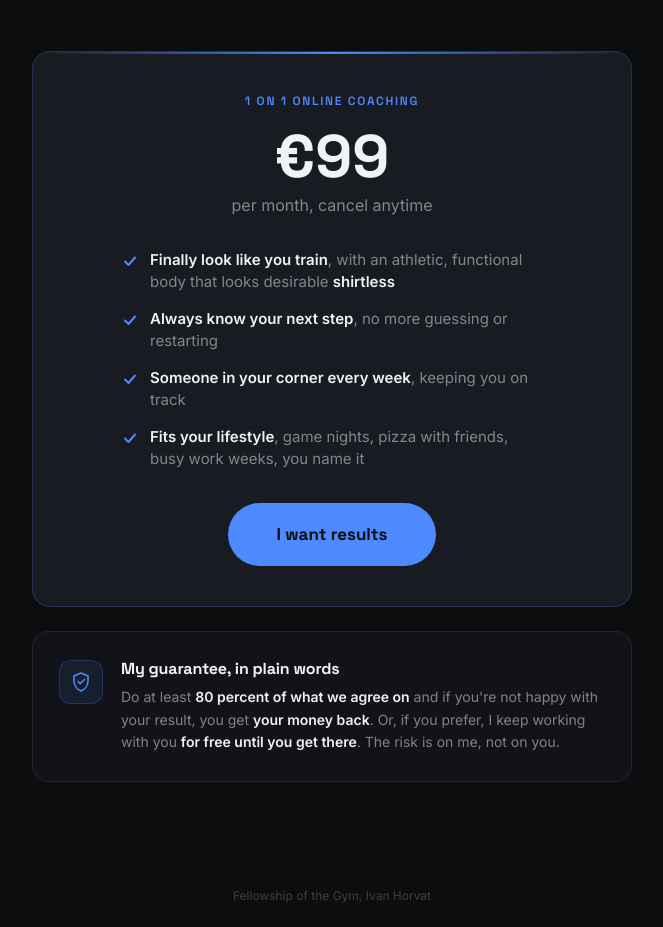
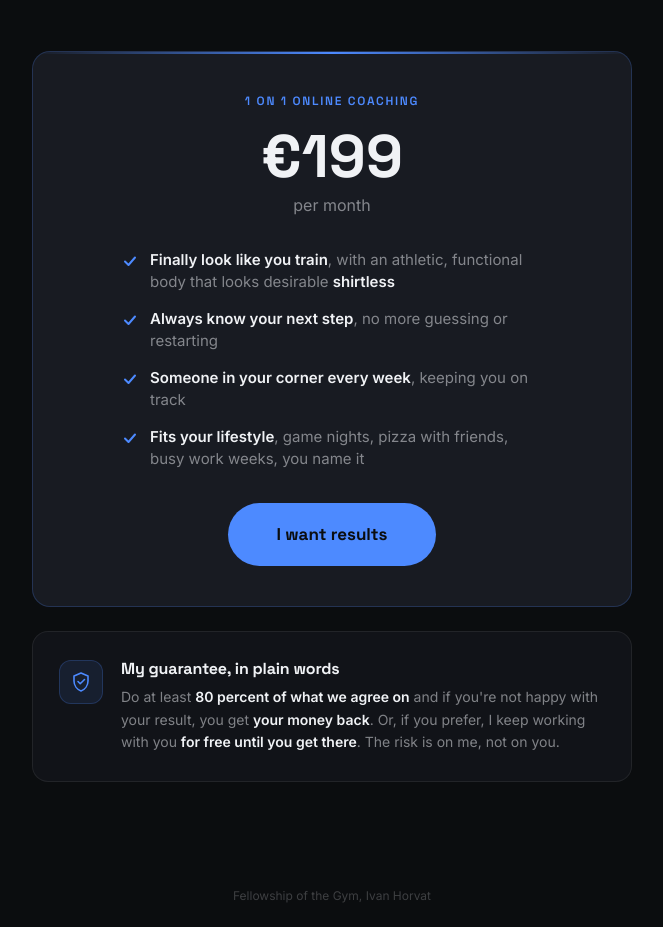
Before and after one commit to coach-ivan/sales_page, a plain HTML site: page index.html in a window 1280 px wide. Shown: the part 1026-1953 px from the top of the page, without its empty margins (308-971 px from the left). Drawn offline with Linux system fonts and the light colour scheme.

Commit message:
Price 199 per month, remove 'cancel anytime'
Co-Authored-By: Claude Fable 5.2 <noreply@anthropic.com>
Claude-Session: https://claude.ai/code/session_01PJbBPunPc9jzAjeHgs5PCX

```diff
--- a/index.html
+++ b/index.html
@@ -215,8 +215,8 @@
 
   <div class="price-card">
     <div class="price-label">1 on 1 Online Coaching</div>
-    <div class="price-amount">&euro;99</div>
-    <div class="price-per">per month, cancel anytime</div>
+    <div class="price-amount">&euro;199</div>
+    <div class="price-per">per month</div>
 
     <div class="price-features">
       <div class="price-feature">
```
